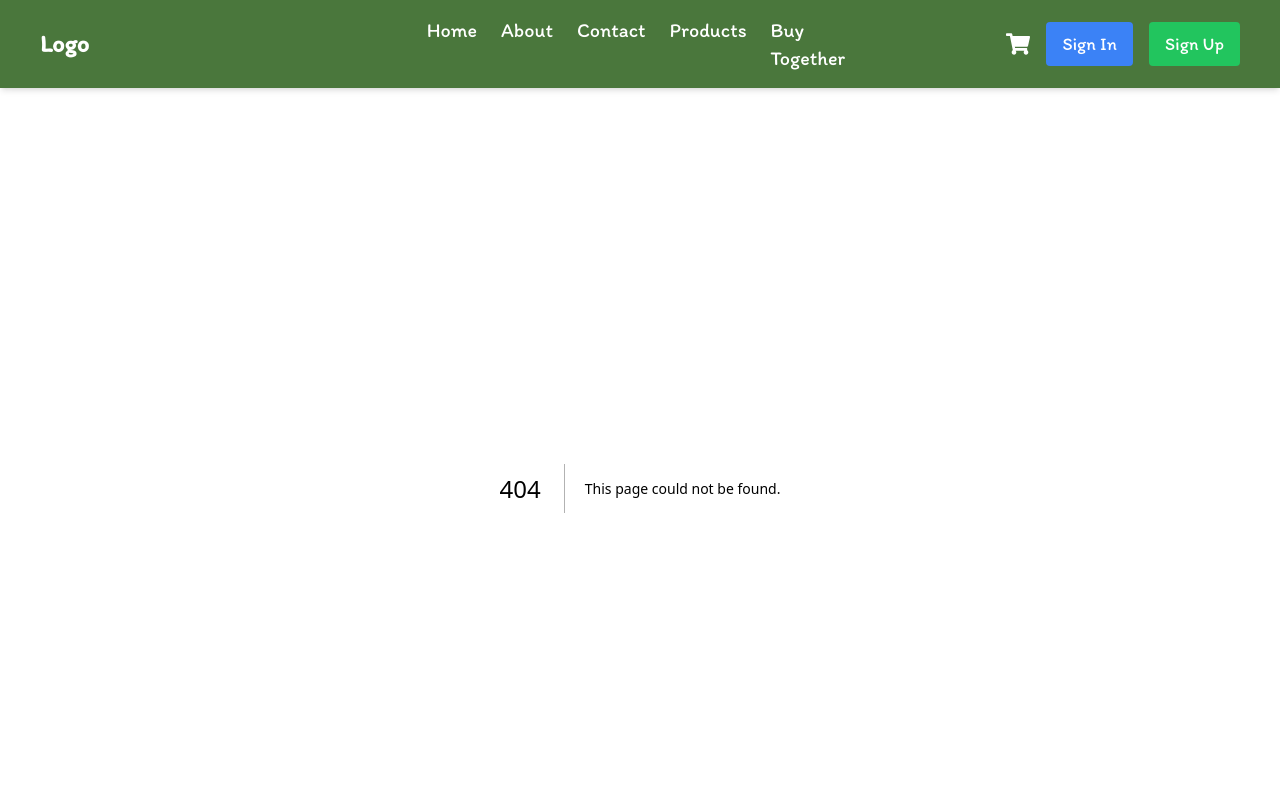
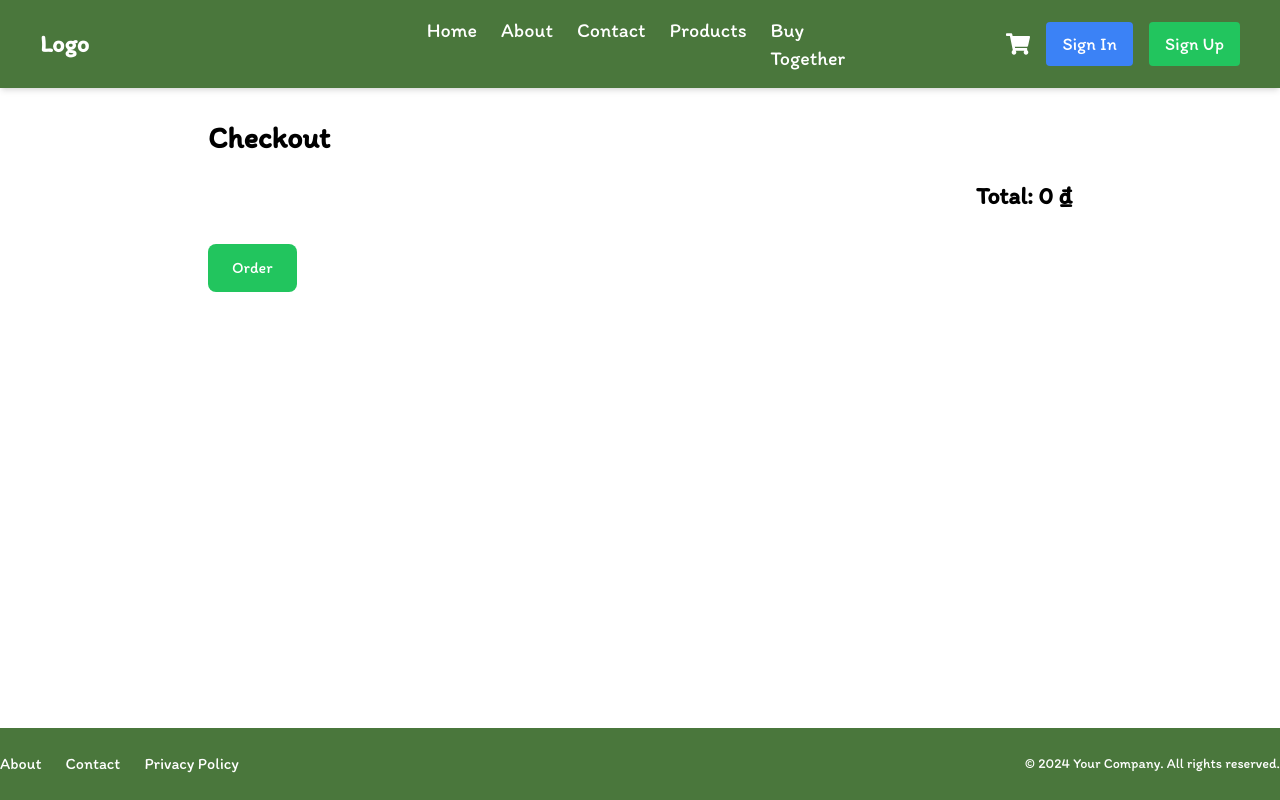
Before and after one commit to trantuanthinh/uni-cap-pro-fe, a Next.js app: page /checkout in a window 1280 px wide. Before the commit this address had no page. Shown: the top 800 px of the page. Built offline with nearby package versions, Linux system fonts and the light colour scheme; a web font is replaced by a local one.

Commit message:
add title

```diff
--- /dev/null
+++ b/src/components/shared/title.js
@@ -0,0 +1,9 @@
+import Head from "next/head";
+
+export default function Title({ label = "" }) {
+    return (
+        <Head>
+            <title>{ label }</title>
+        </Head>
+    );
+}
--- a/src/configurations/global-settings.js
+++ b/src/configurations/global-settings.js
@@ -1,10 +1,11 @@
 class GlobalSettings {
     static Settings = {
+        name: "TTT",
         apiUrl: "http://localhost:5130/api",
         debounceTimer: {
             valueChanges: 500,
         },
-        Version: "1.0.0",
+        version: "1.0.0",
     };
 }
 
--- a/src/pages/about/index.js
+++ b/src/pages/about/index.js
@@ -1,15 +1,13 @@
 "use client";
 
-import Head from "next/head";
+import Title from "@/components/shared/title";
+import GlobalSettings from "@/configurations/global-settings";
 import Image from "next/image";
 
 export default function About() {
     return (
         <>
-            <Head>
-                <title>About Us</title>
-                <meta name="description" content="Learn more about us on this page." />
-            </Head>
+            <Title label={ `${GlobalSettings.Settings.name} - About Us` } />
             <div className="container mx-auto px-4 py-8">
                 <h1 className="text-4xl font-bold mb-4 text-center">About Us</h1>
                 <p className="text-lg leading-relaxed mb-6 text-center">
--- a/src/pages/cart/index.js
+++ b/src/pages/cart/index.js
@@ -1,6 +1,6 @@
+import Title from "@/components/shared/title";
 import { decrementQuantity, incrementQuantity, removeItemFromCart, resetCart } from "@/redux/slicers/cartSlice";
 import sharedService from "@/services/sharedService";
-import Head from "next/head";
 import Image from "next/image";
 import Link from "next/link";
 import { useEffect, useState } from "react";
@@ -9,7 +9,7 @@ import { IoMdAddCircleOutline, IoMdRemoveCircleOutline } from "react-icons/io";
 import { useDispatch, useSelector } from "react-redux";
 
 const CartList = ({ items, handleRemove, handleIncrement, handleDecrement }) => {
-    const count = 1;
+    const count = 1; //level
     return (
         <div className="space-y-6">
             { items.map((item) => {
@@ -20,13 +20,18 @@ const CartList = ({ items, handleRemove, handleIncrement, handleDecrement }) =>
                         key={ item.id }
                         className="grid grid-cols-[100px_1fr_auto] items-center gap-4 border-b pb-4"
                     >
-                        <Image
-                            className="rounded-lg object-cover"
-                            src="/download.jpg"
-                            width={ 100 }
-                            height={ 100 }
-                            alt={ item.name }
-                        />
+                        <div className="flex justify-center">
+                            <div className="flex border-4 size-32 rounded-lg border-rich-brown mb-2">
+                                <Image
+                                    className="rounded-lg object-cover"
+                                    src={ item.images[0] }
+                                    alt={ item.name }
+                                    width={ 100 }
+                                    height={ 100 }
+                                    objectFit="cover"
+                                />
+                            </div>
+                        </div>
 
                         <div className="space-y-1">
                             <h3 className="font-semibold text-lg">{ item.name }</h3>
@@ -139,13 +144,7 @@ export default function Cart() {
 
     return (
         <>
-            <Head>
-                <title>Cart</title>
-                <meta
-                    name="description"
-                    content="Review and manage the items in your shopping cart. Update quantities, remove items, and proceed to checkout for a seamless shopping experience."
-                />
-            </Head>
+            <Title label="Cart" />
             <div className="container mx-auto py-8">
                 <h1 className="text-3xl font-bold mb-6">Your Cart</h1>
                 <h3 className="text-2xl mb-6">Review the items in your cart and complete your purchase.</h3>
@@ -162,7 +161,7 @@ export default function Cart() {
                 ) : (
                     <EmptyCartMessage />
                 ) }
-            </div>
+            </div >
         </>
     );
 }
--- /dev/null
+++ b/src/pages/checkout/index.js
@@ -0,0 +1,68 @@
+import React from "react";
+import { useEffect, useState } from "react";
+import { useSelector } from "react-redux";
+import sharedService from "@/services/sharedService";
+import Image from "next/image";
+import Title from "@/components/shared/title";
+import GlobalSettings from "@/configurations/global-settings";
+
+export default function Checkout() {
+    const user = useSelector((state) => state.user);
+    const cart = useSelector((state) => state.cart);
+
+    function submitOrder() {
+        console.log("submit order");
+    }
+    return (
+        <>
+            <Title label={ `${GlobalSettings.Settings.name} - Checkout` } />
+            <div className="container max-w-4xl mx-auto py-8 px-4">
+                <h1 className="text-3xl font-bold mb-6">Checkout</h1>
+
+                { cart.items.map((item) => {
+                    let formattedPrice = sharedService.formatVietnamDong(item.price);
+                    let formattedTotalPrice = sharedService.formatVietnamDong(item.price * item.totalItemQuantity);
+
+                    return (
+                        <div
+                            key={ item.id }
+                            className="grid grid-cols-[100px_1fr_auto] items-center gap-4 border-b pb-4"
+                        >
+                            <div className="flex justify-center">
+                                <div className="flex border-4 size-32 rounded-lg border-rich-brown mb-2">
+                                    <Image
+                                        className="rounded-lg object-cover"
+                                        src={ item.images[0] }
+                                        alt={ item.name }
+                                        width={ 100 }
+                                        height={ 100 }
+                                        objectFit="cover"
+                                    />
+                                </div>
+                            </div>
+
+                            <div className="flex-1">
+                                <h2 className="text-xl font-semibold">{ item.name }</h2>
+                                <p>Price: { formattedPrice } / unit</p>
+                                <p>Quantity: { item.totalItemQuantity }</p>
+                            </div>
+
+                            <div className="text-xl font-bold">{ formattedTotalPrice }</div>
+                        </div>
+                    );
+                }) }
+
+                <p className="mt-6 text-right text-2xl font-bold">
+                    Total: { sharedService.formatVietnamDong(cart.totalPrice) }
+                </p>
+
+                <button
+                    onClick={ submitOrder }
+                    className="bg-green-500 text-white px-6 py-3 rounded-lg hover:bg-green-600 transition mt-8 text-right"
+                >
+                    Order
+                </button>
+            </div>
+        </>
+    );
+}
--- a/src/pages/contact/index.js
+++ b/src/pages/contact/index.js
@@ -1,14 +1,12 @@
 "use client";
 
-import Head from "next/head";
+import Title from "@/components/shared/title";
+import GlobalSettings from "@/configurations/global-settings";
 
 export default function Contact() {
     return (
         <>
-            <Head>
-                <title>Contact</title>
-                <meta name="description" content="Welcome to the home page of my website." />
-            </Head>
+            <Title label={ `${GlobalSettings.Settings.name} - Contact` } />
             <div className="container mx-auto py-8">
                 <h1 className="text-4xl font-bold mb-8">Contact Us</h1>
                 <form className="max-w-lg mx-auto">
--- a/src/pages/sign-in/index.js
+++ b/src/pages/sign-in/index.js
@@ -1,3 +1,5 @@
+import Title from "@/components/shared/title";
+import GlobalSettings from "@/configurations/global-settings";
 import { setUser } from "@/redux/slicers/userSlice";
 import apiService from "@/services/api-service";
 import Link from "next/link";
@@ -58,6 +60,8 @@ export default function SignIn() {
     }
 
     return (
+        <>
+            <Title label={ `${GlobalSettings.Settings.name} - Sign In` } />
             <div className="flex items-center justify-center min-h-screen bg-background-base">
                 <div className="w-full max-w-md bg-white p-8 rounded-lg shadow-lg">
                     <h1 className="text-2xl font-bold mb-6">Sign In</h1>
@@ -108,5 +112,6 @@ export default function SignIn() {
                     </div>
                 </div>
             </div>
+        </>
     );
 }
--- a/src/pages/sign-up/index.js
+++ b/src/pages/sign-up/index.js
@@ -1,3 +1,4 @@
+import Title from "@/components/shared/title";
 import GlobalSettings from "@/configurations/global-settings";
 import apiService from "@/services/api-service";
 import dataManagement from "@/services/data-manage";
@@ -123,6 +124,8 @@ export default function SignUp() {
     }
 
     return (
+        <>
+            <Title label={ `${GlobalSettings.Settings.name} - Sign Up` } />
             <div className="flex items-center py-6 justify-center min-h-screen bg-background-base">
                 <div className="w-full max-w-md bg-white p-8 shadow-lg rounded-lg">
                     <h1 className="text-center text-3xl text-text-title font-bold mb-6">Sign Up</h1>
@@ -267,5 +270,6 @@ export default function SignUp() {
                     </div>
                 </div>
             </div>
+        </>
     );
 }
```
Lines whose indentation alone changed are shown as unchanged.
